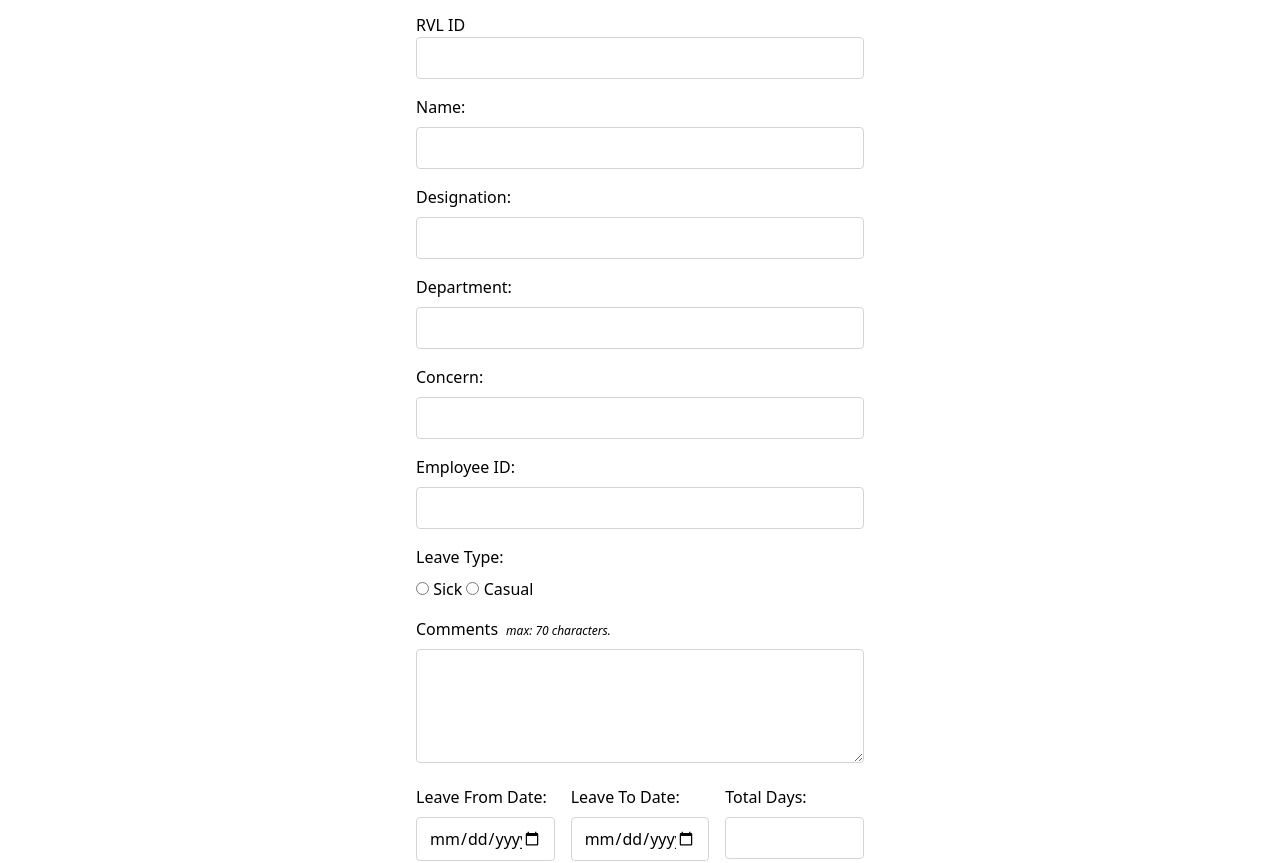
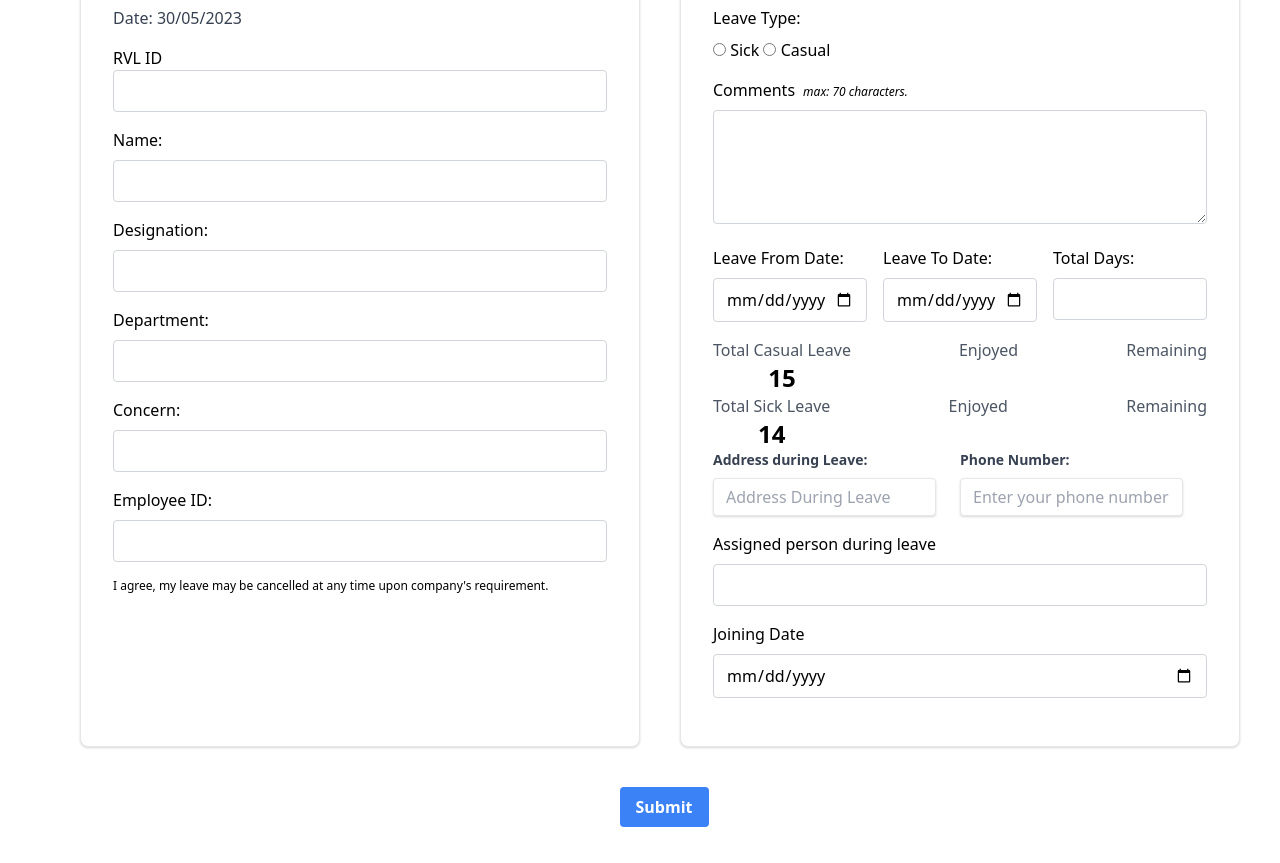
Before and after one commit to talam159/RVL-Leave-Form, a plain HTML site: page index.html in a window 1280 px wide. Shown: the part 107-970 px from the top of the page. Drawn offline with nearby package versions, Linux system fonts and the light colour scheme; a script that the page names is missing.

Commit message:
cards implemented

```diff
--- a/index.html
+++ b/index.html
@@ -10,27 +10,27 @@
   <script src="download.js"></script>
 </head>
 <body onload="formatDate()">
-  <div class="container mx-auto mt-8">
+
+  <div class="my-4">
     <h2 class=" flex justify-center text-2xl font-bold mb-4">Leave Application Form</h2>
+      <!-- parent -->
+      <form onsubmit="generatePDF(); return false;" class=" mx-auto ">
+          <!-- two cards -->
+        <div>
+          <div class="flex items-stretch mx-10">
 
-    <form onsubmit="generatePDF(); return false;" class="max-w-md mx-auto">
+                  <div class="mx-10 my-4 w-full  p-4 bg-white border border-gray-200 rounded-lg shadow sm:p-6 md:p-8 dark:bg-gray-800 dark:border-gray-700">
+                    <div class="mb-4">
                       <div  class="mb-4">
                         <p class="text-gray-700">Date: <span id="formatted-date" class="date"></span></p>
                       </div>
-      <div class="mb-4">
 
                           <label for="id" type="number">RVL ID</label>
                           <input class="w-full border border-gray-300 px-3 py-2 rounded" type="text" id="idNumber" name="employeeId" >
                           <div class="mb-4">
 
                         </div>
-      <!-- <div class="mb-4">
-        <p class="text-gray-700">Date: <span id="formatted-date" class="date"></span></p>
-      </div> -->
-      <!-- <div class="mb-4">
-        <label class="block mb-2" for="date">Date:</label>
-        <input class="w-full border border-gray-300 px-3 py-2 rounded" type="date" id="date" name="date" required >
-      </div> -->
+
 
                         <div class="mb-4">
                           <label class="block mb-2" for="name">Name:</label>
@@ -56,6 +56,10 @@
                           <label class="block mb-2" for="employeeId">Employee ID:</label>
                           <input class="w-full border border-gray-300 px-3 py-2 rounded" type="text" id="employeeID" name="employeeId" required>
                         </div>
+                        <p class="mb-4 text-xs">I agree, my leave may be cancelled at any time upon company's requirement.</p>
+                    </div>
+                  </div>
+                  <div class="my-4 w-full  p-4 bg-white border border-gray-200 rounded-lg shadow sm:p-6 md:p-8 dark:bg-gray-800 dark:border-gray-700">
 
                     <div class="mb-4">
                       <label class="block mb-2">Leave Type:</label>
@@ -152,13 +156,16 @@
                       <label class="block mb-2 items-center" for="leaveFromDate">Joining Date</label>
                       <input class="w-full border border-gray-300 px-3 py-2 rounded" type="date" id="joiningDate" name="joiningDate" required>
                     </div>
-    <p class="mb-4 text-xs">I agree, my leave may be cancelled at any time upon company's requirement.</p>
-          <div class="mb-4">
+                </div>
+          </div>
+
+        </div>
+        <!-- button -->
+        <div class="mt-6 mb-8 ml-12 text-center">
             <input class="bg-blue-500 hover:bg-blue-700 text-white font-bold py-2 px-4 rounded" id="" type="submit">
         </div>
 
-        <!-- <form class="max-w-md mx-auto">
-            <!-- Previous form fields omitted for brevity -->
+
 
 
       </form>
```
Lines whose indentation alone changed are shown as unchanged.
